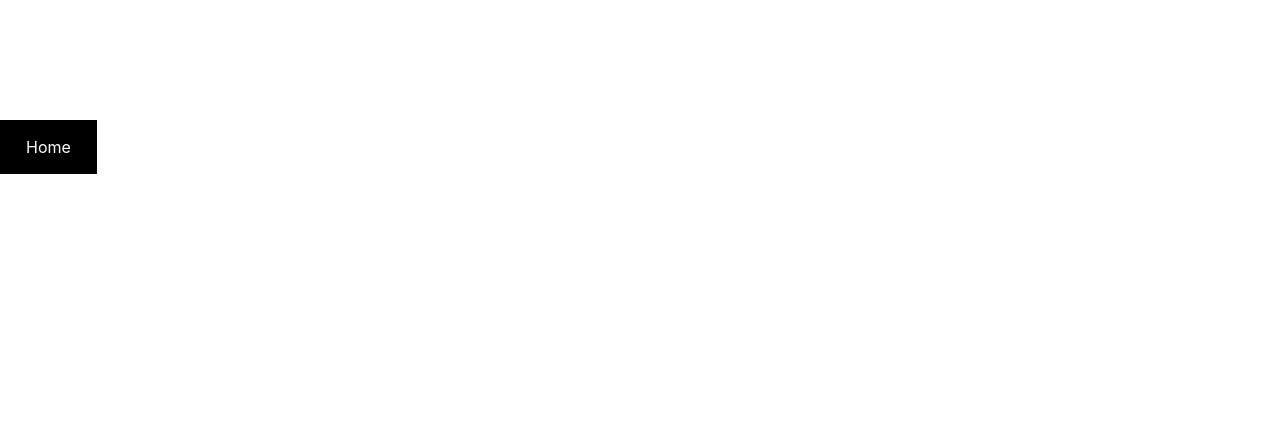
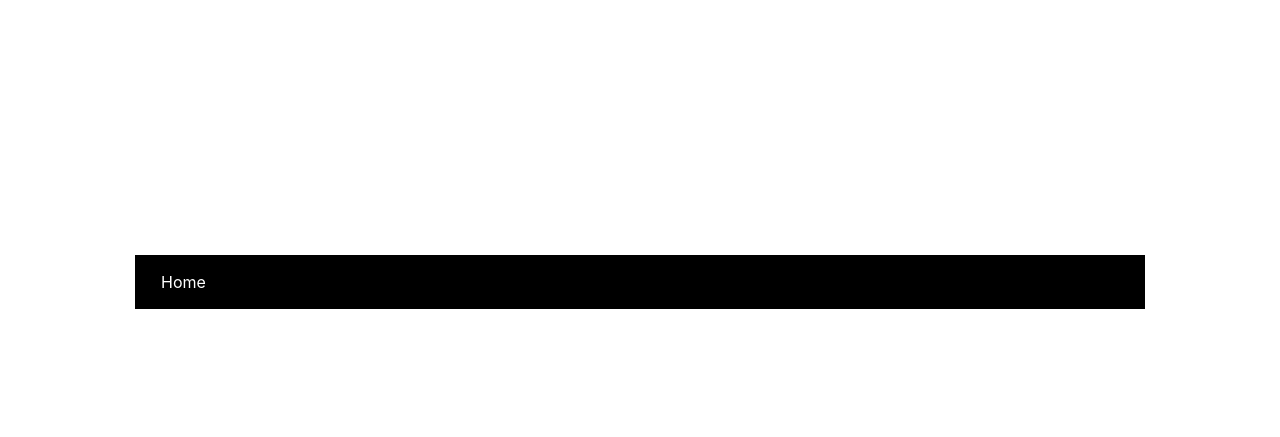
Before and after one commit to Scareletbee/notifications-alert, a website: page messages.html in a window 1280 px wide. Shown: the top 437 px of the page. Drawn offline with nearby package versions, Linux system fonts and the light colour scheme.

Commit message:
Update style.css

```diff
--- a/style.css
+++ b/style.css
@@ -55,10 +55,10 @@
   background-color:black;
   text-align:center;
   color:white;
-  display:inline-box;
-  margin:auto;
+  display: flex;
+  margin:135px;
   text-decoration:none;
   border:8px;
   padding: 15px 26px;
-  position: absolute;
+  position: relative;
 }
```
